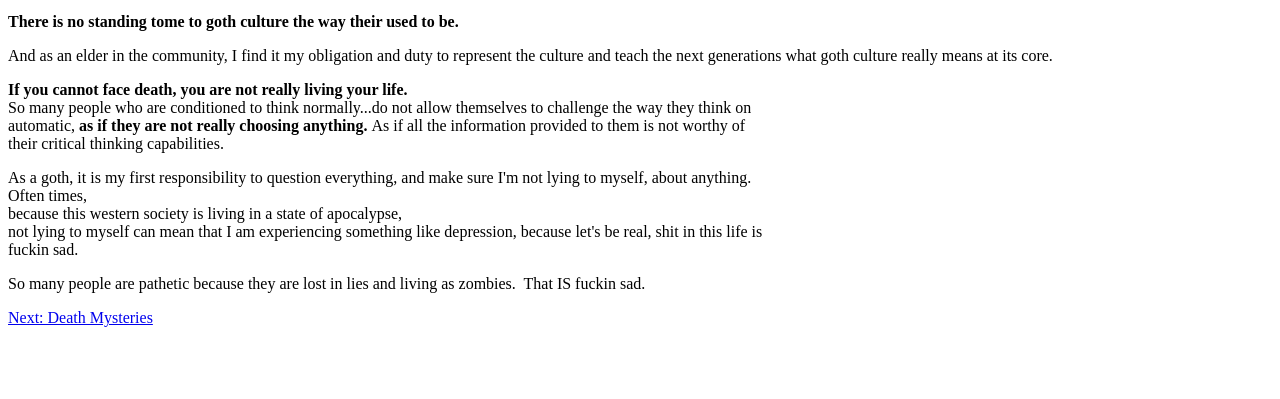
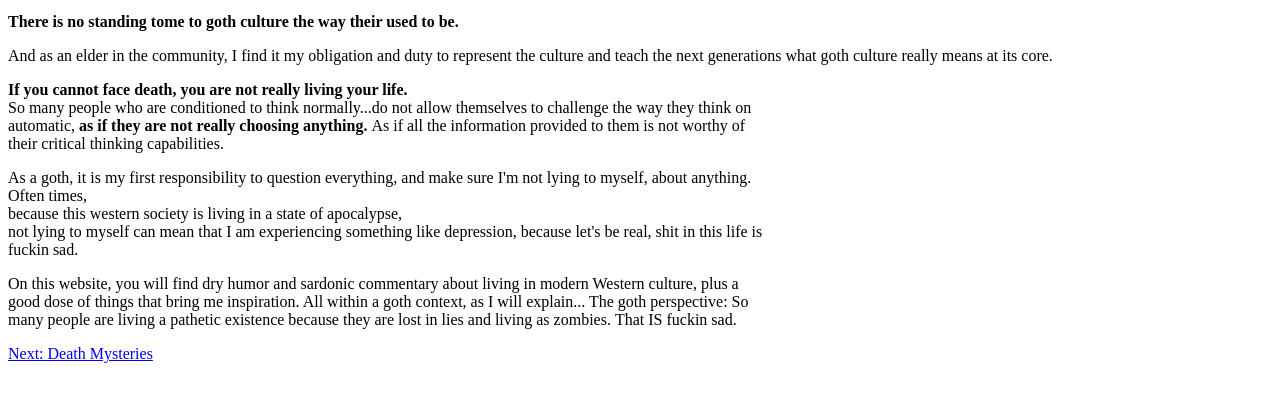
Before and after one commit to primalwebster/webspace, a plain HTML site: page index.html in a window 1280 px wide. Shown: the part 171-570 px from the top of the page. Drawn offline with Linux system fonts and the light colour scheme.

Commit message:
Update index.html
add more to p5

```diff
--- a/index.html
+++ b/index.html
@@ -29,8 +29,8 @@ p.p1,p.p2, p.p3, p.p4, p.p5 {
     <br> Often times, <br> because this western society is living in a state of apocalypse, <br> not lying to myself can mean that I am experiencing something like depression, because let's be real, shit in this life is fuckin sad.
  </p>
   <p class="p5">
-So many people are pathetic because they are lost in lies and living as zombies.
-That IS fuckin sad.
+On this website, you will find dry humor and sardonic commentary about living in modern Western culture, plus a good dose of things that bring me inspiration. All within a goth context, as I will explain...
+    The goth perspective: So many people are living a pathetic existence because they are lost in lies and living as zombies. That IS fuckin sad.
   </p>
 <a href ="deathmysteries.html">Next: Death Mysteries</a>
 </body>
```
